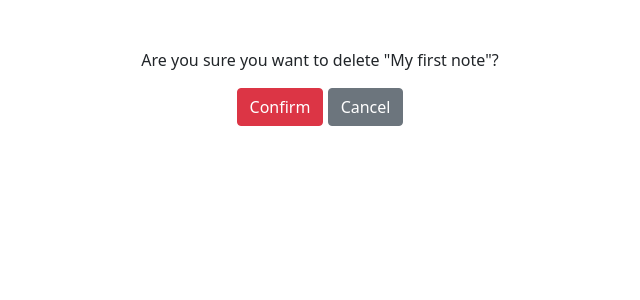
After one commit to theborgh/django-test, a Django app: page /notes/detail/1/delete in a window 1280 px wide. The commit adds this page. Shown: the top 300 px of the page, without its empty margins (320-960 px from the left). Run offline with Django 5.2, Linux system fonts and the light colour scheme; data comes from the database, SQL or seed files in the repository; both versions use the stored data as it was after the commit.

Commit message:
implement delete note functionality

```diff
--- a/notes/templates/notes/detail.html
+++ b/notes/templates/notes/detail.html
@@ -10,6 +10,7 @@
 <div class="mt-5">
 <a href="{% url 'notes.list' %}" class="btn btn-secondary">Back to list</a>
 <a href="{% url 'notes.update' pk=note.id %}" class="btn btn-secondary">Edit</a>
+<a href="{% url 'notes.delete' pk=note.id %}" class="btn btn-danger">Delete</a>
 </div>
 
 {% endblock %}
--- /dev/null
+++ b/notes/templates/notes/notes_delete.html
@@ -0,0 +1,13 @@
+{% extends 'base.html' %}
+
+{% block content %}
+
+<form method="post">
+  {% csrf_token %}
+  <p>Are you sure you want to delete "{{notes.title}}"?</p>
+  {{ form.as_p }}
+  <input type="submit" class="btn btn-danger" value="Confirm" />
+  <a href="{% url 'notes.list' %}" class="btn btn-secondary">Cancel</a>
+</form>
+
+{% endblock %}
--- a/notes/urls.py
+++ b/notes/urls.py
@@ -6,5 +6,7 @@ urlpatterns = [
     path('list', views.NotesListView.as_view(), name='notes.list'),
     path('detail/<int:pk>', views.NotesDetailView.as_view(), name='notes.detail'),
     path('detail/<int:pk>/edit', views.NotesUpdateView.as_view(), name='notes.update'),
+    path('detail/<int:pk>/delete', views.NotesDeleteView.as_view(), name='notes.delete'),
     path('notes/new', views.NotesCreateView.as_view(), name='notes.new'),
+
 ]
--- a/notes/views.py
+++ b/notes/views.py
@@ -23,3 +23,8 @@ class NotesUpdateView(UpdateView):
     model = Notes
     form_class = NotesForm
     success_url = '/notes/list'
+
+class NotesDeleteView(DeleteView):
+    model = Notes
+    success_url = '/notes/list'
+    template_name = 'notes/notes_delete.html'
```
Also changed, not shown: db.sqlite3.
